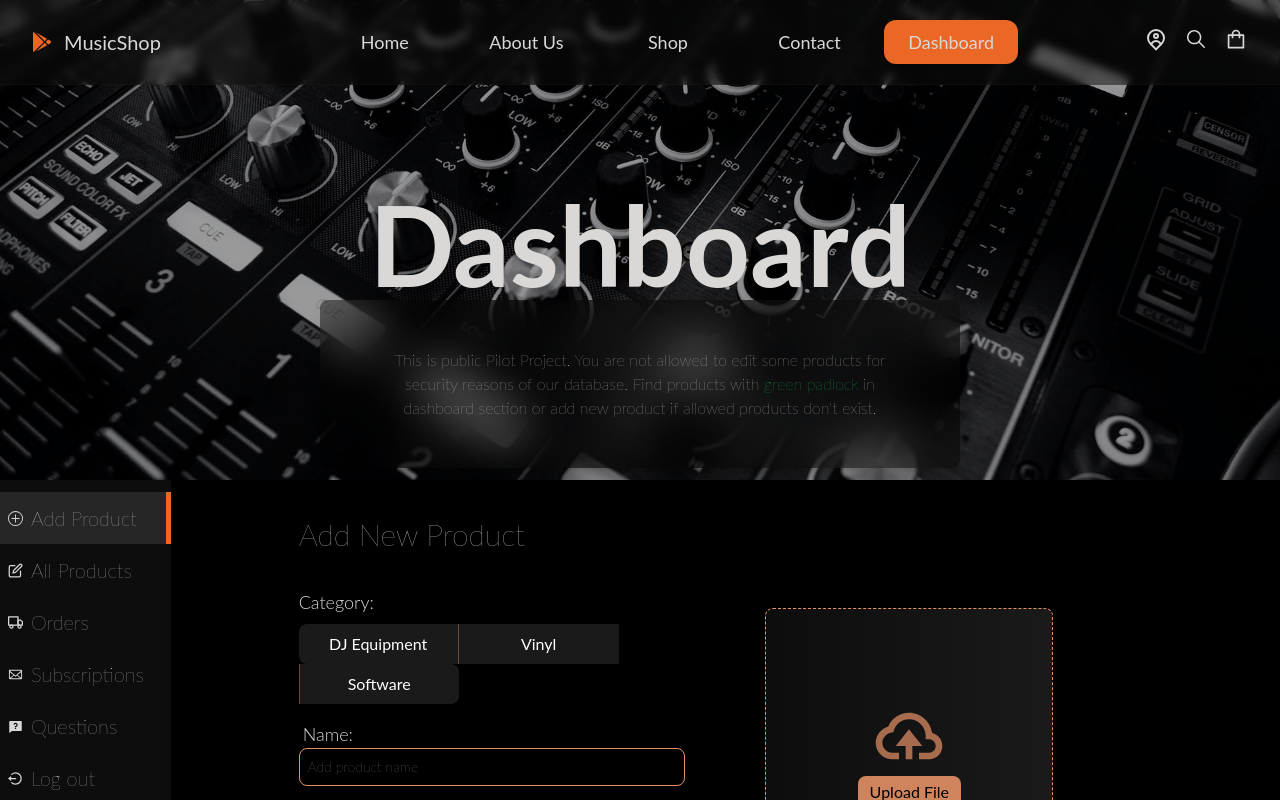
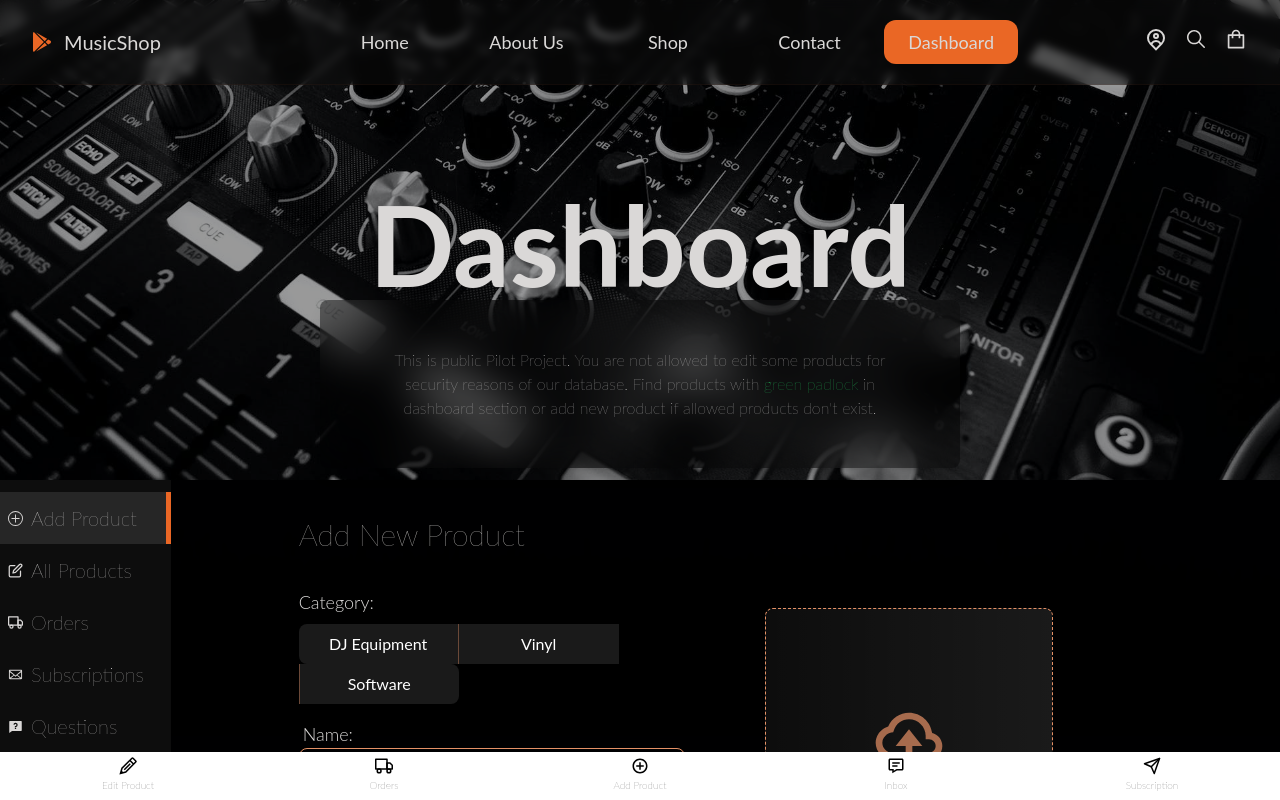
Before and after one commit to davidkerkezit/musicshop, a Next.js app: page /dashboard in a window 1280 px wide. Shown: the top 800 px of the page. Built offline with nearby package versions, Linux system fonts and the light colour scheme; no server answers; the database is empty.

Commit message:
mobile dashboard nav

```diff
--- a/app/dashboard/page.tsx
+++ b/app/dashboard/page.tsx
@@ -1,4 +1,5 @@
 import { Dashboard, Options } from "@/components/Dashboard";
+import DashboardNav from "@/components/Layout/DashboardNav";
 import PageBanner from "@/components/UI/PageBanner";
 import { getProducts } from "@/libs/actions";
 import { ProductType } from "@/libs/types";
@@ -24,6 +25,8 @@ export default async function page({
       <PageBanner page="Dashboard" />
 
       <div className="z-10 relative flex">
+        <DashboardNav />
+
         <Options />
         <Dashboard products={products} pages={pages} />
       </div>
--- a/app/layout.tsx
+++ b/app/layout.tsx
@@ -5,6 +5,7 @@ import { Analytics } from "@vercel/analytics/react";
 import Modal from "@/components/UI/Modals/Modal";
 import { Footer, Nav, Search } from "@/components/Layout";
 import { Cart } from "@/components/Cart";
+
 export default function RootLayout({
   children,
 }: {
--- /dev/null
+++ b/components/Layout/DashboardNav.tsx
@@ -0,0 +1,34 @@
+import { RiAddCircleLine } from "react-icons/ri";
+import { GrEdit } from "react-icons/gr";
+import { FiTruck } from "react-icons/fi";
+import { BiMessageDetail } from "react-icons/bi";
+import { FiSend } from "react-icons/fi";
+
+const DashboardNav = () => {
+  return (
+    <div className="fixed bg-white text-black z-50 w-full h-[3rem] bottom-0 left-0 right-0 flex text-lg font-thin">
+      <button className="w-[20%] flex justify-center items-center flex-col">
+        <GrEdit />
+        <p className="text-[10px] leading-5"> Edit Product</p>{" "}
+      </button>
+      <button className="w-[20%] flex justify-center items-center flex-col  ">
+        <FiTruck />
+        <p className="text-[10px] leading-5"> Orders</p>{" "}
+      </button>
+      <button className="w-[20%] flex flex-col justify-center items-center ">
+        <RiAddCircleLine />
+        <p className="text-[10px] leading-5"> Add Product</p>{" "}
+      </button>
+      <button className="w-[20%] flex justify-center items-center flex-col">
+        <BiMessageDetail />
+        <p className="text-[10px] leading-5"> Inbox</p>{" "}
+      </button>
+      <button className="w-[20%] flex justify-center items-center flex-col ">
+        <FiSend />
+        <p className="text-[10px] leading-5"> Subscription</p>{" "}
+      </button>
+    </div>
+  );
+};
+
+export default DashboardNav;
```
